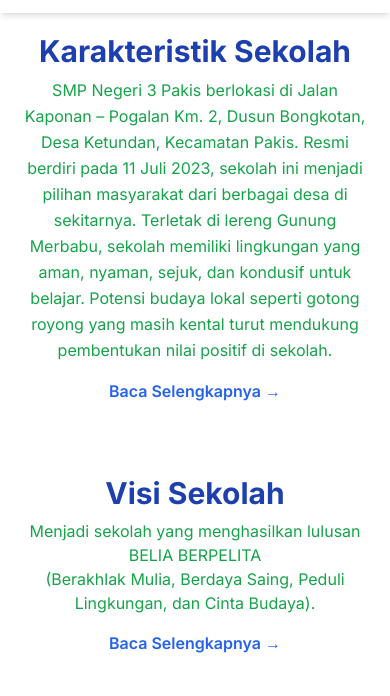
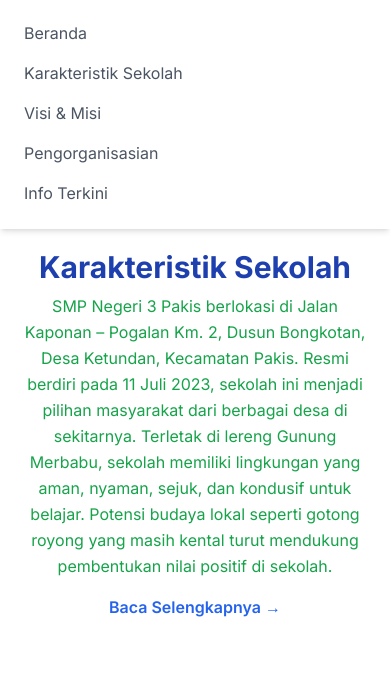
Before and after one commit to abiatus08-web/spentakis, a plain HTML site: page profil.html in a window 390 px wide. Both pictures are taken after a click on the button 355 px from the left and 42 px from the top of the page. Shown: the part 71-767 px from the top of the page. Drawn offline with nearby package versions, Linux system fonts and the light colour scheme.

Commit message:
Update profil.html

```diff
--- a/profil.html
+++ b/profil.html
@@ -66,7 +66,14 @@
                 </button>
             </div>
         </nav>
-
+		<!-- Menu untuk Mobile (hidden by default) -->
+        <div id="mobile-menu" class="hidden md:hidden bg-white px-6 pb-4">
+            <a href="index.html" class="block py-2 text-gray-600 hover:text-blue-600">Beranda</a>
+            <a href="programkesiswaan.html" class="block py-2 text-gray-600 hover:text-blue-600">Karakteristik Sekolah</a>
+            <a href="tatatertib.html" class="block py-2 text-gray-600 hover:text-blue-600">Visi & Misi</a>
+            <a href="osis.html" class="block py-2 text-gray-600 hover:text-blue-600">Pengorganisasian</a>
+            <a href="index.html" class="block py-2 text-gray-600 hover:text-blue-600">Info Terkini</a>
+        </div>
 
     </header>
 
```
